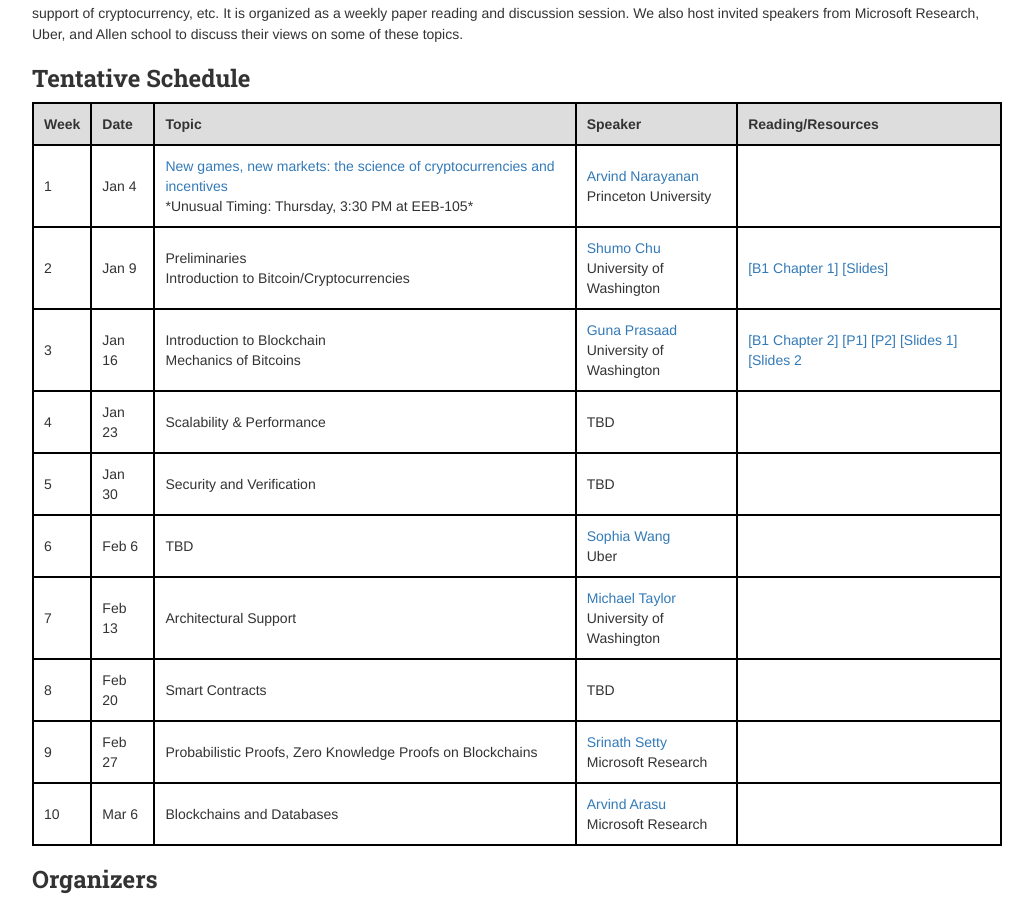
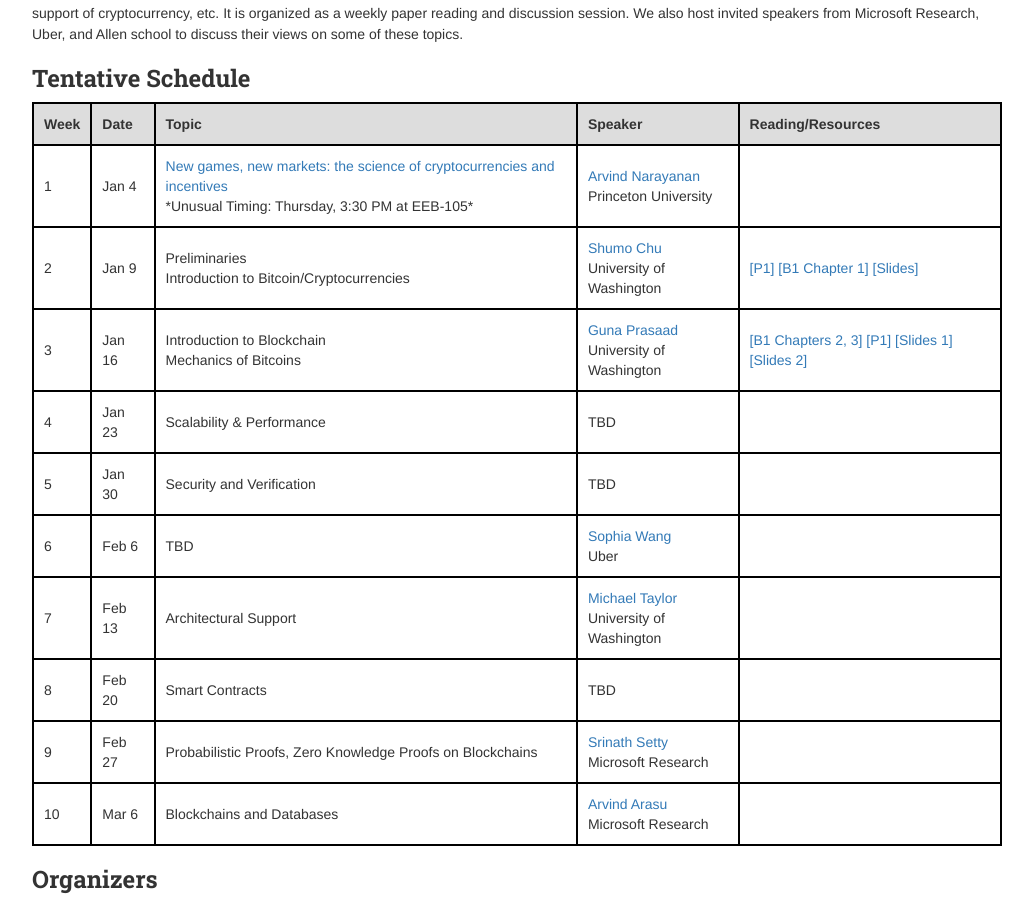
Before and after one commit to uwdb/website, a Jekyll site: the page built from seminars/cse590q/18wi/index.markdown, in a window 1280 px wide and 900 px high, scrolled down 392 px. Shown: the whole window, without its empty margins (123-1156 px from the left). Built offline with Jekyll 4.4.1, drawn with Linux system fonts in a browser that asks for light colours; nearby versions of some CDN libraries.

Commit message:
Update index.markdown

```diff
--- a/seminars/cse590q/18wi/index.markdown
+++ b/seminars/cse590q/18wi/index.markdown
@@ -44,6 +44,7 @@
      <a href='http://shumochu.com/'>Shumo Chu</a> <br>
      University of Washington</td>
     <td>
+     <a href='https://spectrum.ieee.org/computing/networks/blockchains-how-they-work-and-why-theyll-change-the-world'>[P1]</a>
      <a href='http://bitcoinbook.cs.princeton.edu'>[B1 Chapter 1]</a>
      <a href='https://docs.google.com/presentation/d/15Y-kCduAYVCqZA97B4o0zcPFa42N4PEs-uPBJu58E2g/edit?amp;authuser=0#slide=id.p'>[Slides]</a>
    </td>
@@ -60,11 +61,10 @@
     University of Washington
    </td>
    <td>
-    <a href='http://bitcoinbook.cs.princeton.edu'>[B1 Chapter 2]</a>
+    <a href='http://bitcoinbook.cs.princeton.edu'>[B1 Chapters 2, 3]</a>
     <a href='https://bitcoin.org/bitcoin.pdf'>[P1]</a>
-    <a href='https://spectrum.ieee.org/computing/networks/blockchains-how-they-work-and-why-theyll-change-the-world'>[P2]</a>
     <a href='https://docs.google.com/presentation/d/1CmM2wU4UPtGLtCDOTUxgx-nZHjrFZCmaiGNy8qrkGZ8/edit#slide=id.p4'>[Slides 1]</a>
-    <a href='https://docs.google.com/presentation/d/1v-6kWSvr08yBcdMG1MJMuLBQdCx6fahuwM6sRjI2Tjk/edit#slide=id.p'>[Slides 2</a>
+    <a href='https://docs.google.com/presentation/d/1v-6kWSvr08yBcdMG1MJMuLBQdCx6fahuwM6sRjI2Tjk/edit#slide=id.p'>[Slides 2]</a>
    </td>
   </tr>
   <tr>
```
